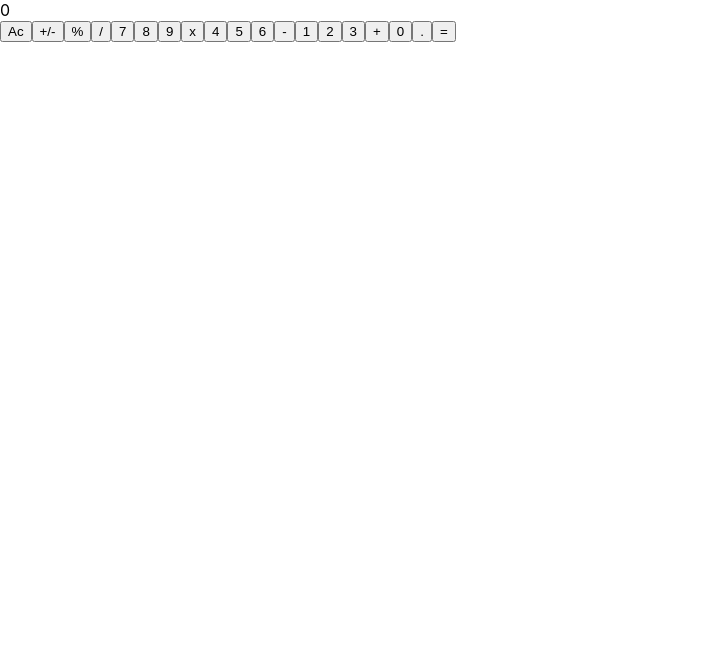
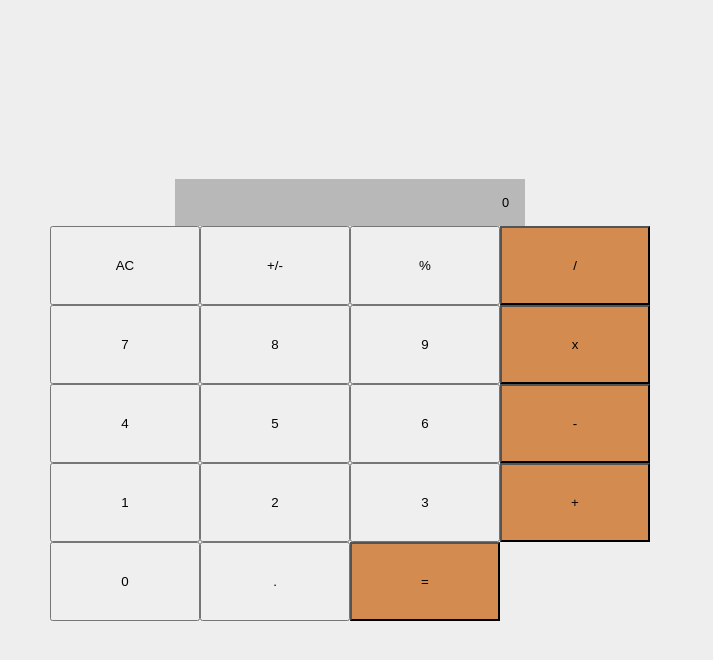
Before and after one commit to SaneMyburg/math-magicians, a React (Create React App) app: page / in a window 1280 px wide. Shown: the top 660 px of the page, without its empty margins (0-713 px from the left). Built offline with nearby package versions, Linux system fonts and the light colour scheme.

Commit message:
Add styles to calculator

```diff
--- a/src/components/Calculator.js
+++ b/src/components/Calculator.js
@@ -1,9 +1,10 @@
+import './calculator.css';
 import PropTypes from 'prop-types';
 
 const CreateDigits = (props) => {
-  const { digits } = props;
+  const { digits, className } = props;
   return (
-    <button className="digits" type="button">
+    <button className={className} type="button">
       {digits}
     </button>
   );
@@ -14,25 +15,25 @@ function Calculator() {
     <div className="App">
       <div className="screen">0</div>
       <div className="digits">
-        <CreateDigits digits="Ac" />
-        <CreateDigits digits="+/-" />
-        <CreateDigits digits="%" />
-        <CreateDigits digits="/" />
-        <CreateDigits digits="7" />
-        <CreateDigits digits="8" />
-        <CreateDigits digits="9" />
-        <CreateDigits digits="x" />
-        <CreateDigits digits="4" />
-        <CreateDigits digits="5" />
-        <CreateDigits digits="6" />
-        <CreateDigits digits="-" />
-        <CreateDigits digits="1" />
-        <CreateDigits digits="2" />
-        <CreateDigits digits="3" />
-        <CreateDigits digits="+" />
-        <CreateDigits digits="0" />
-        <CreateDigits digits="." />
-        <CreateDigits digits="=" />
+        <CreateDigits digits="AC" className="digit" />
+        <CreateDigits digits="+/-" className="digit" />
+        <CreateDigits digits="%" className="digit" />
+        <CreateDigits digits="/" className="operation" />
+        <CreateDigits digits="7" className="digit" />
+        <CreateDigits digits="8" className="digit" />
+        <CreateDigits digits="9" className="digit" />
+        <CreateDigits digits="x" className="operation" />
+        <CreateDigits digits="4" className="digit" />
+        <CreateDigits digits="5" className="digit" />
+        <CreateDigits digits="6" className="digit" />
+        <CreateDigits digits="-" className="operation" />
+        <CreateDigits digits="1" className="digit" />
+        <CreateDigits digits="2" className="digit" />
+        <CreateDigits digits="3" className="digit" />
+        <CreateDigits digits="+" className="operation" />
+        <CreateDigits digits="0" className="digit zero" />
+        <CreateDigits digits="." className="digit" />
+        <CreateDigits digits="=" className="operation" />
       </div>
     </div>
   );
@@ -40,6 +41,7 @@ function Calculator() {
 
 CreateDigits.propTypes = {
   digits: PropTypes.number.isRequired,
+  className: PropTypes.string.isRequired,
 };
 
 export default Calculator;
--- a/src/components/calculator.css
+++ b/src/components/calculator.css
@@ -1,7 +1,50 @@
+:root {
+  --primary: #d38b50;
+  --secondary: rgb(184, 184, 184);
+  --light: #eee;
+  --digit-width: 25px;
+}
+
 * {
-  font-family: "Poppins", sans-serif;
+  margin: 0;
+  padding: 0;
+  box-sizing: border-box;
+  font-family: 'Poppins', sans-serif;
+}
+body {
+  background-color: var(--light);
 }
 
 .App {
-  width: 24vw;
+  display: flex;
+  flex-direction: column;
+  width: 100%;
+  max-width: 700px;
+  min-height: 100vh;
+  align-items: center;
+  justify-content: center;
 }
+
+.screen {
+  padding: 16px;
+  text-align: right;
+  background-color: var(--secondary);
+  box-sizing: border-box;
+  font-size: 0.8rem;
+  font-weight: 500;
+  width: 50%;
+}
+
+.digits {
+  display: grid;
+  grid-template-columns: repeat(4, 1fr);
+}
+
+.operation {
+  background-color: var(--primary);
+  padding: 20% 40px;
+}
+
+.zero {
+  width: calc(6 * var(--digit-width));
+}
```
